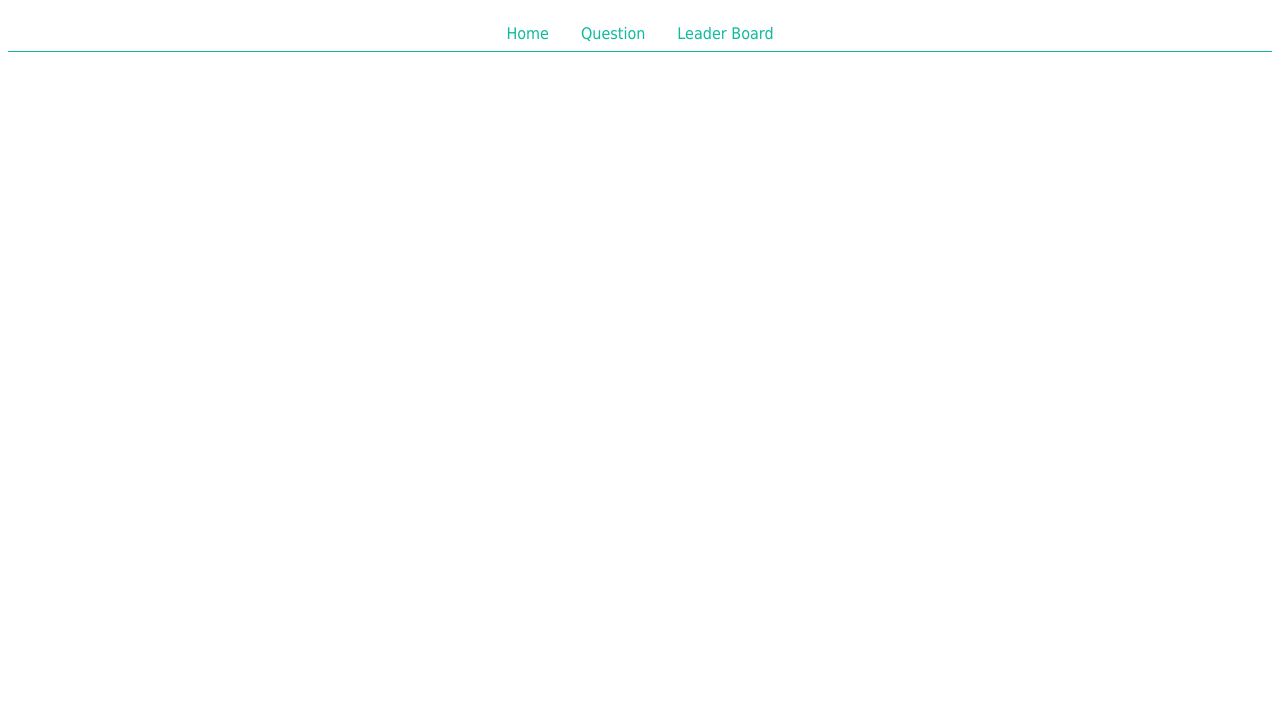
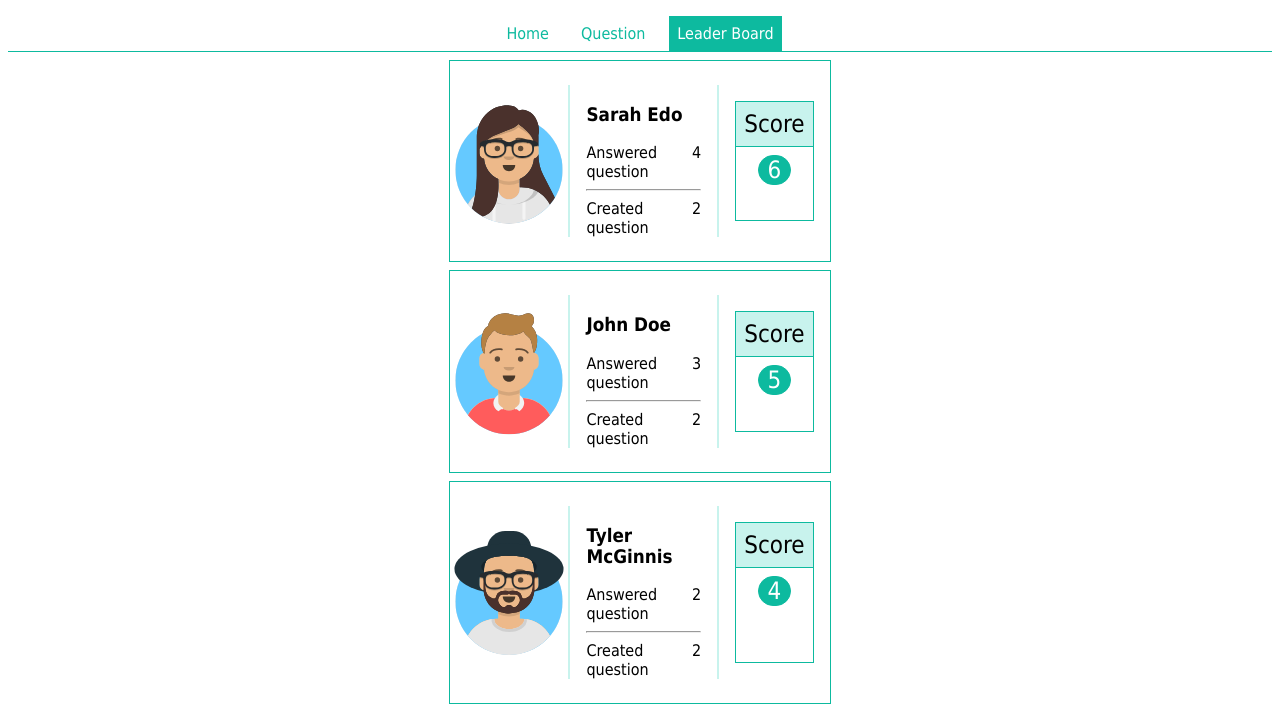
Before and after one commit to muradmm83/would-you-rather-reactnd, a React (Create React App) app: page /board in a window 1280 px wide. Shown: the top 718 px of the page. Built offline with nearby package versions, Linux system fonts and the light colour scheme.

Commit message:
feat: add LeaderBoard component

```diff
--- a/src/api/utils.js
+++ b/src/api/utils.js
@@ -5,3 +5,12 @@ import {
 
 export const getInitialData = () => Promise.all([_getUsers(), _getQuestions()])
     .then(([users, questions]) => ({ users, questions }));
+
+export const calculateUserScore = users =>
+    Object.keys(users)
+        .map(k => ({
+            ...users[k],
+            answers: Object.keys(users[k].answers).length,
+            questions: users[k].questions.length
+        }))
+        .sort((a, b) => (b.answers + b.questions) - (a.answers + a.questions));
--- a/src/components/App.js
+++ b/src/components/App.js
@@ -7,6 +7,7 @@ import Home from './Home';
 import Login from './Login';
 import PollView from './PollView';
 import Nav from './Nav';
+import LeaderBoard from './LeaderBoard';
 
 class App extends Component {
 
@@ -15,7 +16,7 @@ class App extends Component {
   }
 
   render() {
-    const { authedUser } = this.props;
+    const { authedUser, users } = this.props;
 
     return (
       <Router>
@@ -23,10 +24,16 @@ class App extends Component {
 
         <PrivateRoute path="/" authedUser={authedUser} exact component={Home} />
         <PrivateRoute path="/poll/:id" authedUser={authedUser} component={PollView} />
-        <Route path="/login" component={Login} />
+        <Route path="/login">
+          <Login />
+        </Route>
+        <Route path="/board">
+          <LeaderBoard users={users} />
+        </Route>
+
       </Router>
     )
   }
 }
 
-export default connect(({ authedUser }) => ({ authedUser }))(App);
+export default connect(({ authedUser, users }) => ({ authedUser, users }))(App);
--- /dev/null
+++ b/src/components/LeaderBoard.js
@@ -0,0 +1,44 @@
+import React, { Fragment } from 'react';
+import { calculateUserScore } from '../api/utils';
+
+export default props => {
+    const users = calculateUserScore(props.users);
+    console.log(users);
+    return (
+        <Fragment>
+            {users.map(u => (
+                <div className="card center" key={u.id}>
+
+                    <div class="body">
+
+                        <img src={u.avatarURL} className="avatar" alt={u.name} />
+
+                        <div class="content border-left border-right">
+                            <h3>{u.name}</h3>
+
+                            <div className="flex">
+                                <span class="flex-grow">Answered question</span>
+                                <span>{u.answers}</span>
+                            </div>
+
+                            <hr />
+
+                            <div className="flex">
+                                <span class="flex-grow">Created question</span>
+                                <span>{u.questions}</span>
+                            </div>
+                        </div>
+
+                        <div className="card">
+                            <span className="title">Score</span>
+
+                            <span class="score">{u.answers + u.questions}</span>
+                        </div>
+
+                    </div>
+
+                </div>
+            ))}
+        </Fragment>
+    )
+}
--- a/src/components/Nav.js
+++ b/src/components/Nav.js
@@ -21,7 +21,9 @@ class Nav extends Component {
                         <NavLink to="/" activeClassName="active" exact>Home</NavLink>
                     </li>
                     <li><a href="#">Question</a></li>
-                    <li><a href="#">Leader Board</a></li>
+                    <li>
+                        <NavLink to="/board" activeClassName="active" exact>Leader Board</NavLink>
+                    </li>
                     {authedUser &&
                         (
                             <Fragment>
--- a/src/sass/style.scss
+++ b/src/sass/style.scss
@@ -112,6 +112,7 @@ nav {
         padding: 1vh;
         border-bottom: 1px solid $main;
         font-size: 3vh;
+        display: block;
     }
 
     .body {
@@ -126,7 +127,7 @@ nav {
 
     .content {
         flex-grow: 1;
-        padding: 0 1vh;
+        padding: 0 2vh;
     }
 
     .border-left {
@@ -188,6 +189,18 @@ nav {
         border-radius: 0.5vh;
         margin: 1vh 0;
     }
+
+    .score {
+        display: block;
+        margin: 1vh auto;
+        text-align: center;
+        background-color: $main;
+        color: white;
+        border: 1px solid $main;
+        border-radius: 100px;
+        font-size: 3vh;
+        width: 40%;
+    }
 }
 
 select {
@@ -218,3 +231,12 @@ button.alternate {
     background-color: $main;
     color: white;
 }
+
+
+.flex {
+    display: flex;
+}
+
+.flex-grow {
+    flex-grow: 1;
+}
```
